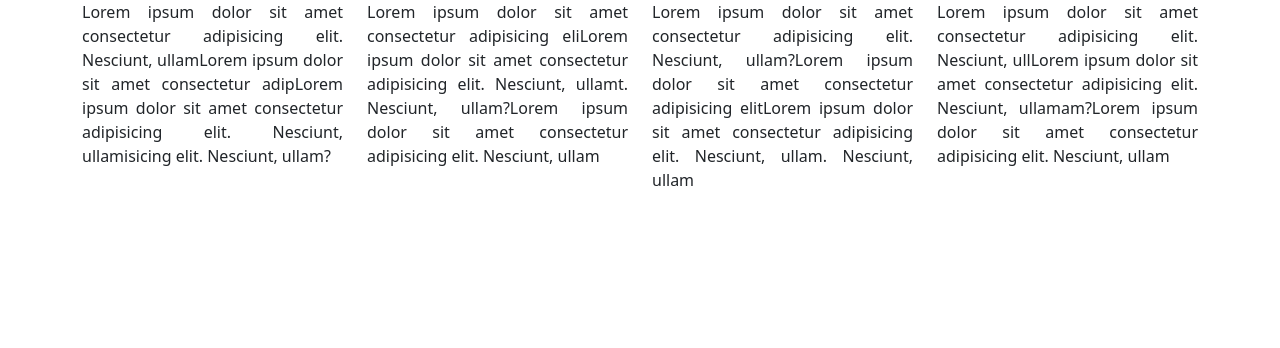
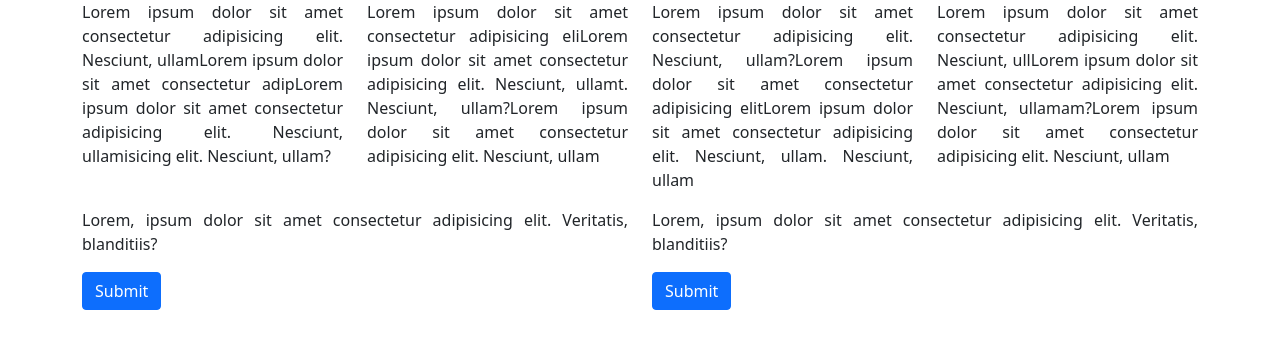
Before and after one commit to Israfil6580/New-folder, a plain HTML site: page index.html in a window 1280 px wide. Drawn offline with Linux system fonts and the light colour scheme.

Commit message:
nothing change only try

```diff
--- a/index.html
+++ b/index.html
@@ -15,20 +15,47 @@
         <div class="row">
             <div class="col-lg-6">
                 <div class="row">
-                    <div class="col-md-6"><p>Lorem ipsum dolor sit amet consectetur adipisicing elit. Nesciunt, ullamLorem ipsum dolor sit amet consectetur adipLorem ipsum dolor sit amet consectetur adipisicing elit. Nesciunt, ullamisicing elit. Nesciunt, ullam?</p></div>
-                    <div class="col-md-6"><p>Lorem ipsum dolor sit amet consectetur adipisicing eliLorem ipsum dolor sit amet consectetur adipisicing elit. Nesciunt, ullamt. Nesciunt, ullam?Lorem ipsum dolor sit amet consectetur adipisicing elit. Nesciunt, ullam</p></div>
+                    <div class="col-md-6">
+                        <p>Lorem ipsum dolor sit amet consectetur adipisicing elit. Nesciunt, ullamLorem ipsum dolor sit
+                            amet consectetur adipLorem ipsum dolor sit amet consectetur adipisicing elit. Nesciunt,
+                            ullamisicing elit. Nesciunt, ullam?</p>
+                    </div>
+                    <div class="col-md-6">
+                        <p>Lorem ipsum dolor sit amet consectetur adipisicing eliLorem ipsum dolor sit amet consectetur
+                            adipisicing elit. Nesciunt, ullamt. Nesciunt, ullam?Lorem ipsum dolor sit amet consectetur
+                            adipisicing elit. Nesciunt, ullam</p>
+                    </div>
                 </div>
             </div>
             <div class="col-lg-6">
                 <div class="row">
-                    <div class="col-md-6"><p>Lorem ipsum dolor sit amet consectetur adipisicing elit. Nesciunt, ullam?Lorem ipsum dolor sit amet consectetur adipisicing elitLorem ipsum dolor sit amet consectetur adipisicing elit. Nesciunt, ullam. Nesciunt, ullam</p></div>
-                    <div class="col-md-6"><p>Lorem ipsum dolor sit amet consectetur adipisicing elit. Nesciunt, ullLorem ipsum dolor sit amet consectetur adipisicing elit. Nesciunt, ullamam?Lorem ipsum dolor sit amet consectetur adipisicing elit. Nesciunt, ullam</p></div>
+                    <div class="col-md-6">
+                        <p>Lorem ipsum dolor sit amet consectetur adipisicing elit. Nesciunt, ullam?Lorem ipsum dolor
+                            sit amet consectetur adipisicing elitLorem ipsum dolor sit amet consectetur adipisicing
+                            elit. Nesciunt, ullam. Nesciunt, ullam</p>
+                    </div>
+                    <div class="col-md-6">
+                        <p>Lorem ipsum dolor sit amet consectetur adipisicing elit. Nesciunt, ullLorem ipsum dolor sit
+                            amet consectetur adipisicing elit. Nesciunt, ullamam?Lorem ipsum dolor sit amet consectetur
+                            adipisicing elit. Nesciunt, ullam</p>
+                    </div>
                 </div>
             </div>
         </div>
     </div>
-
-<!-- script -->
+    <div class="container">
+        <div class="row">
+            <div class="col-md-6">
+                <p>Lorem, ipsum dolor sit amet consectetur adipisicing elit. Veritatis, blanditiis?</p>
+                <a href="" class="btn btn-primary text-white">Submit</a>
+            </div>
+            <div class="col-md-6">
+                <p>Lorem, ipsum dolor sit amet consectetur adipisicing elit. Veritatis, blanditiis?</p>
+                <a href="" class="btn btn-primary text-white">Submit</a>
+            </div>
+        </div>
+    </div>
+    <!-- script -->
     <script src="popper/popper.min.js"></script>
     <script src="js/bootstrap.min.js"></script>
 </body>
```
